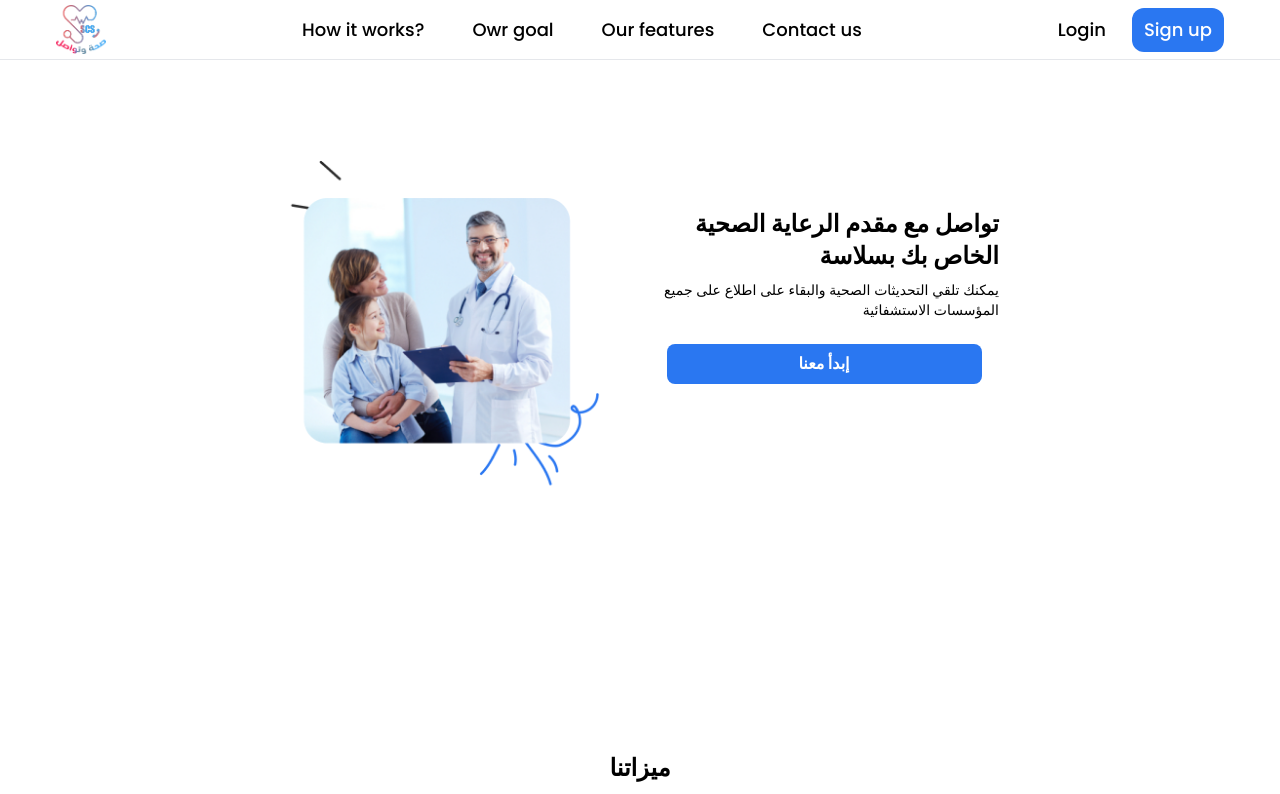
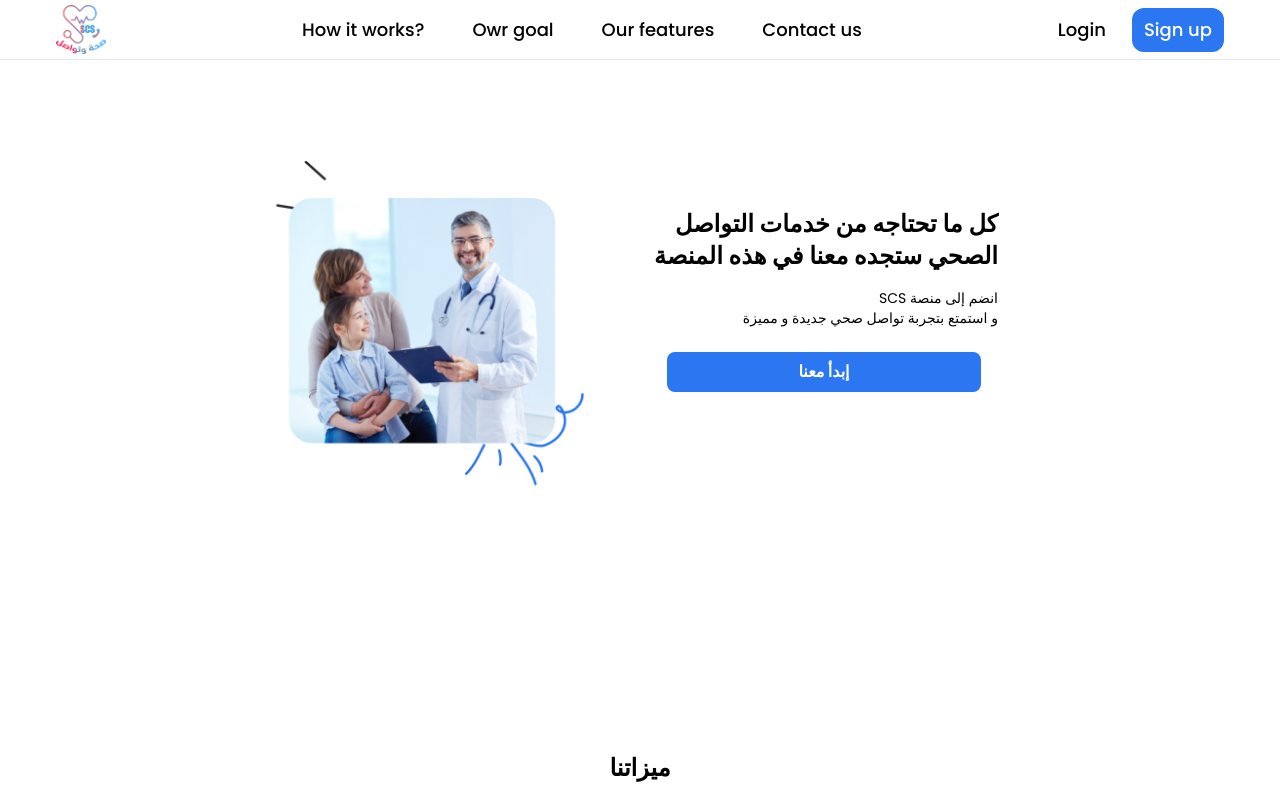
Before and after one commit to imadbenmadi/siha-twasol-front, a React (Vite) app: page /Home in a window 1280 px wide. Shown: the top 794 px of the page. Built offline with nearby package versions, Linux system fonts and the light colour scheme; no server answers.

Commit message:
refactor: Update Hero component layout and styles

```diff
--- a/src/Components/Home/Hero.jsx
+++ b/src/Components/Home/Hero.jsx
@@ -5,16 +5,19 @@ function Hero() {
     const Navigate = useNavigate();
     return (
         <div>
-            <div className=" flex flex-col md:flex-row justify-center items-center md:items-start
-              md:gap-12 md:mt-40 mt-20">
+            <div
+                className=" flex flex-col md:flex-row justify-center items-center md:items-start
+              md:gap-12 md:mt-40 mt-20"
+            >
                 <img src={Hero_image} className=" w-[320px] shrink-0" alt="" />
-                <div className="h-full md:pt-12 max-w-[350px]">
+                <div className="h-full md:pt-12 max-w-[380px] px-4">
                     <div className=" font-semibold text-2xl  ">
-                        تواصل مع مقدم الرعاية الصحية الخاص بك بسلاسة
+                        كل ما تحتاجه من خدمات التواصل الصحي ستجده معنا في هذه
+                        المنصة
                     </div>
-                    <div className=" text-sm pt-2">
-                        يمكنك تلقي التحديثات الصحية والبقاء على اطلاع على جميع
-                        المؤسسات الاستشفائية
+                    <div className=" text-sm pt-4">
+                        SCS انضم إلى منصة <br />و استمتع بتجربة تواصل صحي
+                        جديدة و مميزة
                     </div>
                     <div
                         onClick={() => {
```
